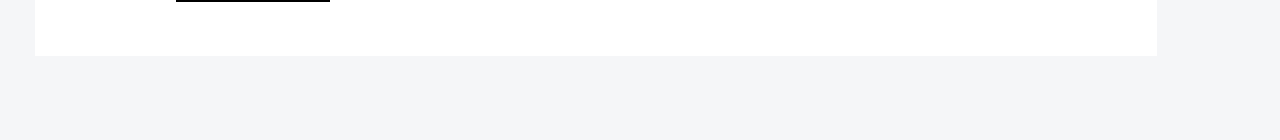
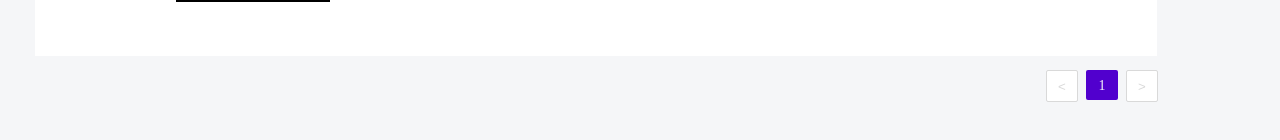
Before and after one commit to shushub/sparky_video_uploadpage, a React (Create React App) app: page / in a window 1280 px wide. Shown: the part 618-758 px from the top of the page. Built offline with nearby package versions, Linux system fonts and the light colour scheme; grey boxes are pictures that could not be loaded.

Commit message:
update page

```diff
--- a/package.json
+++ b/package.json
@@ -12,6 +12,7 @@
     "react-dom": "^18.2.0",
     "react-dropzone": "^14.2.3",
     "react-icons": "^4.10.1",
+    "react-router-dom": "^6.14.2",
     "react-scripts": "5.0.1",
     "react-svg": "^16.1.19",
     "react-table": "^7.8.0",
--- /dev/null
+++ b/src/Components/PageMove.jsx
@@ -0,0 +1,15 @@
+import React from 'react';
+
+const PageMove = () => {
+    return (
+        <div className='bottom-box'>
+            <button className='left-button'> {'<'} </button>
+                <span className='current-number'>
+                    <button className='current-page'>1</button>
+                </span>
+            <button className='right-button'>{'>'}</button>
+        </div>
+    );
+};
+
+export default PageMove;
--- a/src/Components/TitleBox.jsx
+++ b/src/Components/TitleBox.jsx
@@ -2,10 +2,10 @@ import DropDown from './DropDown';
 import Category from './Category';
 import Search from './Search';
 import TableComponent from './TableComponent';
+import PageMove from './PageMove';
+
 
 const TitleBox = () => {
-
-
     return (
         <div className='frame'>
             <div className='firstbox'>
@@ -21,6 +21,7 @@ const TitleBox = () => {
                         <Search />
                     </div>
                     <TableComponent/>
+                    <PageMove />
             </div>
         </div>
 
--- a/src/Table.css
+++ b/src/Table.css
@@ -160,3 +160,114 @@ table {
     text-align: center;
     border-bottom: 1px solid #C2CFE0;
 }
+.edit-dropdown{
+    width: 173px;
+    height: 100px;
+    flex-shrink: 0;
+    background: var(--bg-2, #FCFCFC);
+    box-shadow: 0px 4px 4px 0px rgba(0, 0, 0, 0.10);
+}
+.edit-direct{
+    width: 173px;
+    height: 45px;
+    flex-shrink: 0;
+    background:#FFF;
+    border: none;
+}
+.edit-direct:hover{
+    background: #F5F6F8;
+}
+.check-detail{
+    width: 173px;
+    height: 45px;
+    flex-shrink: 0;
+    background: #FFF;
+    border: none;
+}
+.check-detail:hover{
+    background: #F5F6F8;
+}
+.edit-text{
+    color: var(--090909, #090909);
+    font-family: Roboto;
+    font-size: 15px;
+    font-style: normal;
+    font-weight: 400;
+    line-height: normal;
+    letter-spacing: 0.15px;
+}
+.bottom-box{
+    margin-top: 14px;
+    margin-left: 1046px;
+    display: flex;
+    flex-wrap: nowrap;
+}
+.left-button{
+    display: flex;
+    width: 32px;
+    height: 32px;
+    padding: 10px;
+    justify-content: center;
+    align-items: center;
+    flex-shrink: 0;
+    border-radius: 2px;
+    border: 1px solid var(--neutral-5, #D9D9D9);
+    background: var(--neutral-1, #FFF);
+    margin-right: 8px;
+    color: #D9D9D9;
+}
+.current-page{
+    display: inline-flex;
+    padding: 1px 7px;
+    flex-direction: column;
+    align-items: center;
+    gap: 10px;
+    border-radius: 2px;
+    background: var(--light-point, #5100CE);
+    margin-right: 8px;
+    width: 32px;
+    height: 30px;
+    color: var(--dark-main-text, #F5F6F8);
+    text-align: center;
+    font-family: Poppins;
+    font-size: 14px;
+    font-style: normal;
+    font-weight: 400;
+    line-height: 30px;
+    border: none;
+}
+.right-button{
+    display: flex;
+    width: 32px;
+    height: 32px;
+    flex-shrink: 0;
+    padding: 10px;
+    justify-content: center;
+    align-items: center;
+    flex-shrink: 0;
+    border-radius: 2px;
+    border: 1px solid var(--neutral-5, #D9D9D9);
+    background: var(--neutral-1, #FFF);
+    color: #D9D9D9;
+}
+.all-option{
+    width: 310px;
+    height: 256px;
+    background: #FFF;
+    display: flex;
+    flex-direction: column;
+}
+.option-edit,
+.option-game,
+.option-fix,
+.option-sparky,
+.option-link{
+    color: var(--334-d-6-e, #334D6E);
+    font-family: Poppins;
+    font-size: 12px;
+    font-style: normal;
+    font-weight: 400;
+    line-height: normal;
+    letter-spacing: 0.12px;
+    margin-left: 30px;
+}
```
Also changed, not shown: src/Components/TableComponent.jsx (+117 -36 lines), 1 other file (tests, documents, lock files or other folders).
